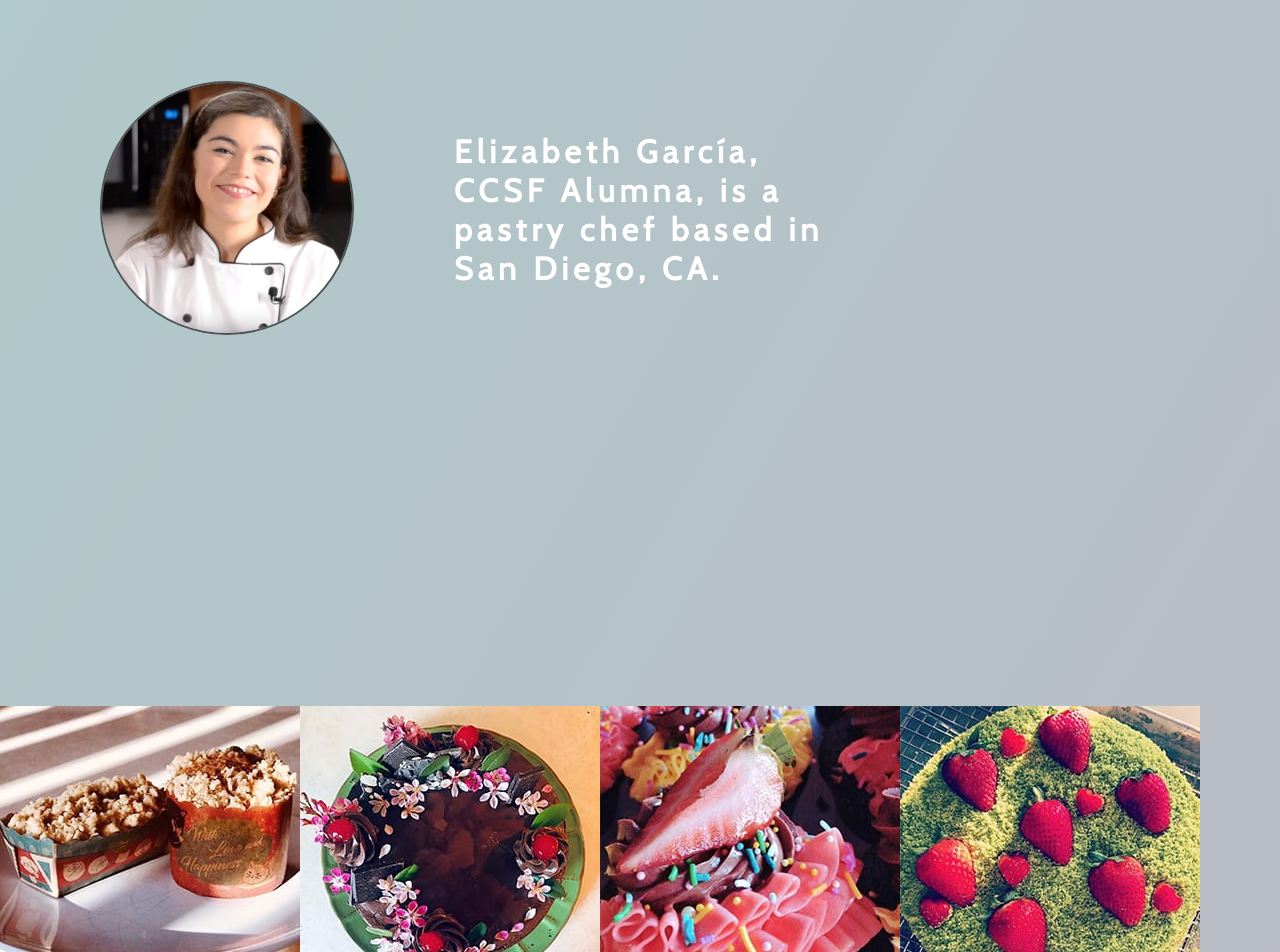
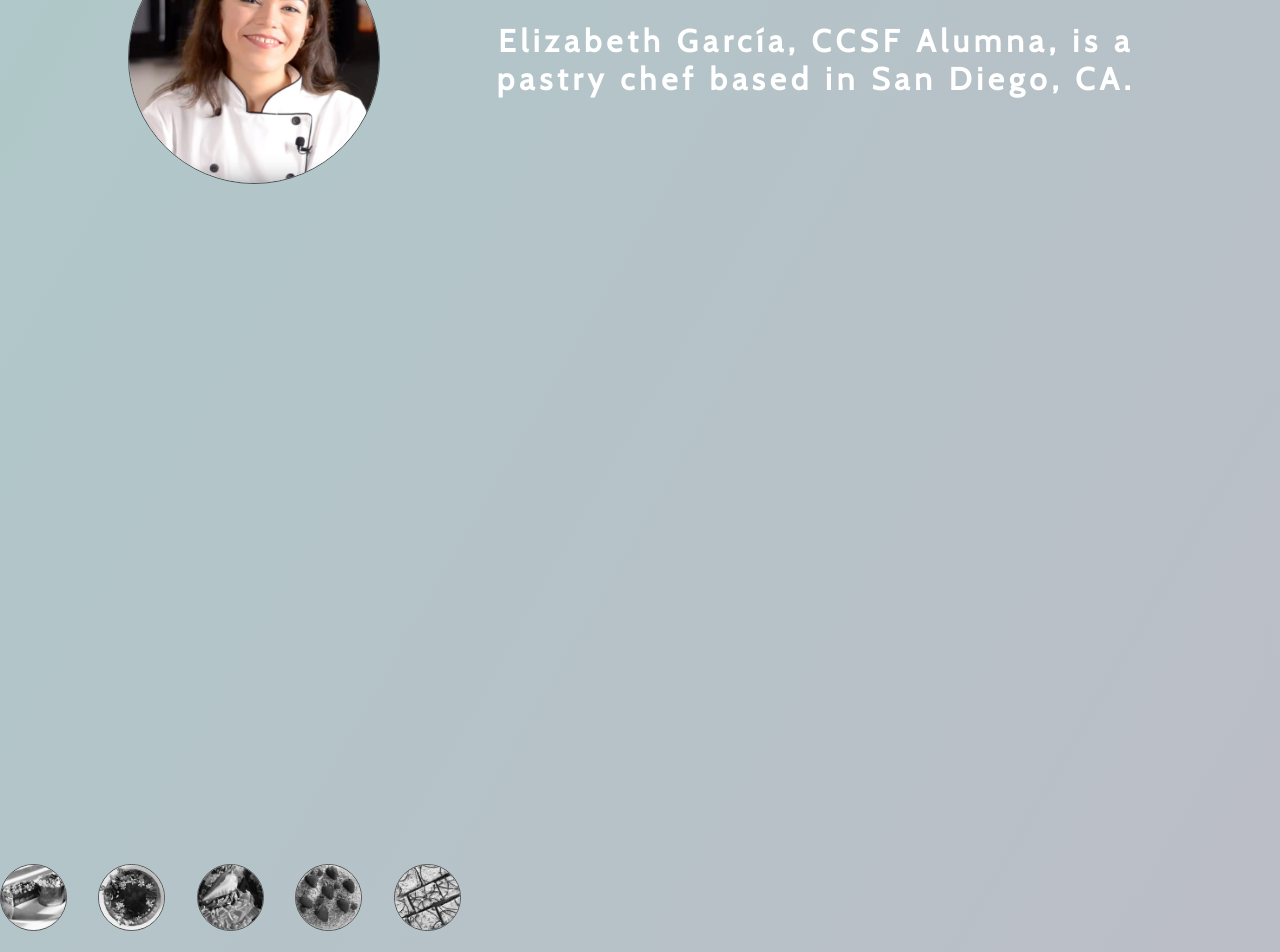
Before and after one commit to jenna-m/lemon-angel, a React (Create React App) app: page / in a window 1280 px wide. Shown: the part 1140-2092 px from the top of the page. Built offline with nearby package versions, Linux system fonts and the light colour scheme.

Commit message:
Update App.scss

```diff
--- a/src/App.scss
+++ b/src/App.scss
@@ -1,4 +1,4 @@
-// media query variables and mixins
+// media query variables & mixins
 $mobile-width: 480px;
 $tablet-width: 768px;
 $desktop-width: 1024px;
@@ -35,15 +35,14 @@ $desktop-width: 1024px;
 	}
 }
 
-// container width & height mixins
+// container width & height mixin
 @mixin containerSize {
-	width: 100%;
+	width: 80%;
 	height: 100vh;
 }
 
 // import Google Fonts
-@import url('https://fonts.googleapis.com/css?family=Abel|Cabin&display=swap');
-$abel: 'Abel', sans-serif;
+@import url('https://fonts.googleapis.com/css?family=Cabin&display=swap');
 $cabin: 'Cabin', 'Arial', sans-serif;
 
 // Color variables
@@ -62,7 +61,7 @@ body {
 	font-size: 1em;
 }
 
-// sections with uniform gradient background
+// uniform gradient background for About, Portfolio, and Contact sections
 #gradient {
 	background: linear-gradient(120deg, #ff8aa6, #abcdca, #db9ec1);
 	background-size: 600% 600%;
@@ -106,56 +105,37 @@ body {
 	}
 }
 
-h1 {
-	font-family: $abel;
-	color: $white;
-	font-size: 2rem;
-	letter-spacing: 6px;
-	@include tablet() {
-		margin: 0;
-		transform: rotate(-90deg);
-		font-size: 2.85rem;
-		letter-spacing: 8px;
-	}
-	@include desktop() {
-		transform: rotate(-90deg);
-		font-size: 3rem;
-		letter-spacing: 10px;
-	}
-}
-
 p {
 	color: $white;
-	font-size: 1.45rem;
+	font-size: 1.4rem;
 	font-weight: 700;
 	letter-spacing: 1px;
+	text-align: center;
 	@include tablet() {
-		font-size: 1.75rem;
+		font-size: 1.7rem;
 		letter-spacing: 3px;
 	}
 	@include desktop() {
-		font-size: 2rem;
+		font-size: 1.95rem;
 		letter-spacing: 5px;
 	}
 }
 
-// Styling for section content width
-.section-content {
-	width: 80%;
-}
-
 // Styling for circular section images
 .section-img {
-	margin: 0 100px;
-	width: 250px;
+	max-width: 250px;
+	min-width: 10%;
 	border-radius: 360px;
-	border: 2px solid $grey;
+	border: 1.5px solid $grey;
 	@include mobile() {
 		width: 175px;
 	}
+	@include desktop() {
+		margin-right: 100px;
+	}
 }
 
-// Header/Navigation
+// Fixed Header/Navigation
 .header-container {
 	display: flex;
 	align-items: center;
@@ -196,18 +176,53 @@ p {
 	display: flex;
 	@include flex-direction(column);
 	align-items: center;
-	@include containerSize();
-	padding-top: 150px;
+	width: 100%;
+	height: 100vh;
+	// logo styling
 	img {
 		width: 75%;
+		padding-top: 240px;
 		@include tablet() {
 			width: 65%;
+			padding-top: 300px;
 		}
 		@include desktop() {
 			width: 45%;
+			padding-top: 175px;
 		}
 	}
-	.landing-img-container {
+}
+
+// About Section
+.about-container {
+	display: flex;
+	align-items: center;
+	margin: 0 auto;
+	@include containerSize();
+	@include mobile() {
+		@include flex-direction(column);
+		align-content: center;
+		padding-top: 150px;
+	}
+	@include tablet() {
+		@include flex-direction(column);
+		align-content: center;
+		padding-top: 250px;
+	}
+}
+
+// Portfolio Section
+.portfolio-container {
+	display: flex;
+	align-items: center;
+	@include containerSize();
+	@include mobile() {
+		@include flex-direction(column);
+		align-content: center;
+		padding-top: 100px;
+	}
+	// portfolio image styling
+	.portfolio-img-container {
 		display: flex;
 		align-items: center;
 		justify-content: space-between;
@@ -230,7 +245,7 @@ p {
 				width: 65px;
 			}
 			border-radius: 360px;
-			border: 1px solid rgba(245, 237, 66, 0.5);
+			border: 0.5px solid $grey;
 			-webkit-filter: grayscale(100%); /* Ch 23+, Saf 6.0+, BB 10.0+ */
 			filter: grayscale(100%); /* FF 35+ */
 			transition: filter 0.35s ease-in-out;
@@ -242,77 +257,21 @@ p {
 	}
 }
 
-// About Section
-.about-container {
+// Contact Section
+.contact-container {
 	display: flex;
 	align-items: center;
+	margin: 0 auto;
 	@include containerSize();
 	@include mobile() {
 		@include flex-direction(column);
 		align-content: center;
-		padding-top: 80px;
+		padding-top: 150px;
 	}
-	p {
-		width: 50%;
-		@include mobile() {
-			width: 70%;
-			text-align: center;
-		}
-		@include tablet() {
-			width: 70%;
-			text-align: center;
-		}
-	}
-	.section-content {
-		display: flex;
-		align-items: center;
-		justify-content: center;
-		@include mobile() {
-			@include flex-direction(column);
-			align-items: center;
-		}
-		@include tablet() {
-			@include flex-direction(column);
-			align-items: center;
-		}
-	}
-}
-
-// Portfolio Section
-.portfolio-container {
-	display: flex;
-	align-items: center;
-	@include containerSize();
-	@include mobile() {
+	@include tablet() {
 		@include flex-direction(column);
 		align-content: center;
-		padding-top: 80px;
-	}
-}
-
-// Contact Section
-.contact-container {
-	display: flex;
-	align-items: center;
-	@include containerSize();
-	@include mobile() {
-		@include flex-direction(column);
-		align-content: center;
-		padding-top: 80px;
-	}
-	.section-content {
-		display: flex;
-		@include mobile() {
-			@include flex-direction(column);
-			align-items: center;
-		}
-	}
-	p {
-		width: 50%;
-		@include mobile() {
-			width: 90%;
-			text-align: center;
-		}
+		padding-top: 250px;
 	}
 }
 
```
